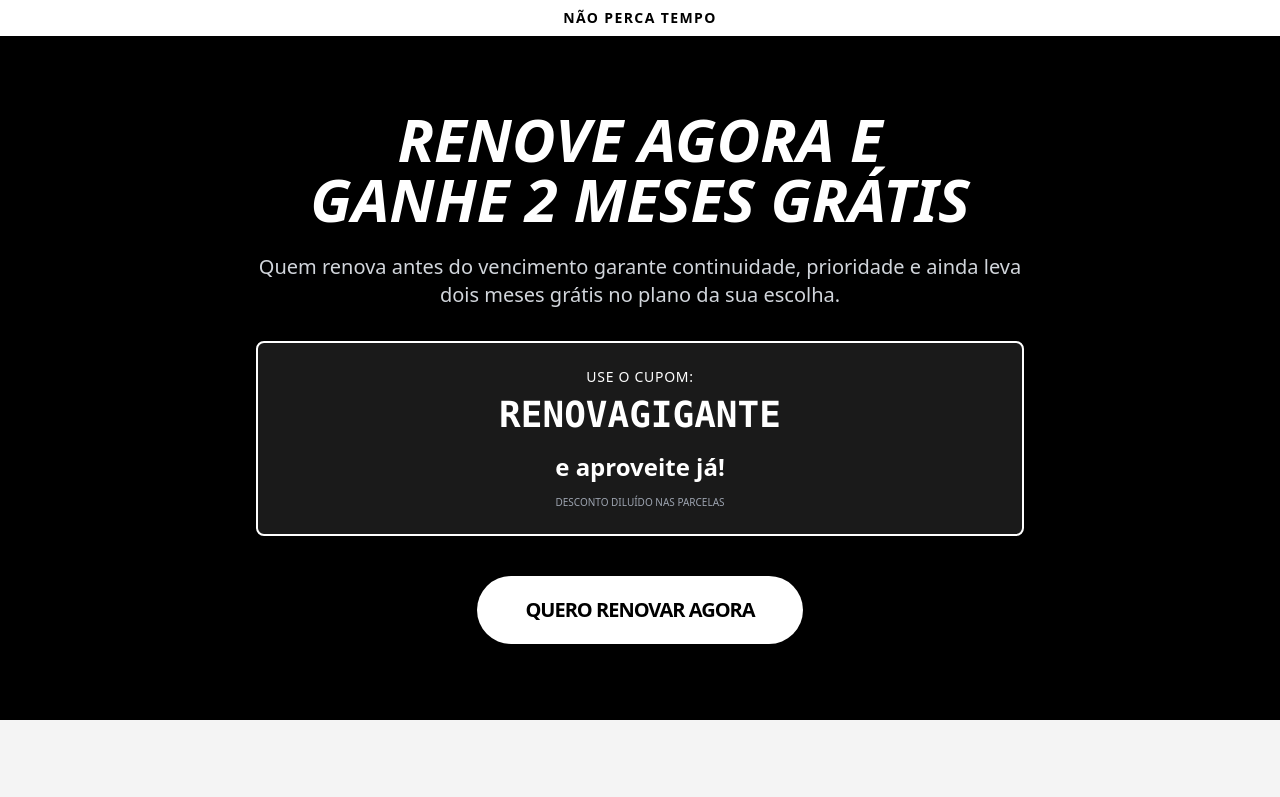
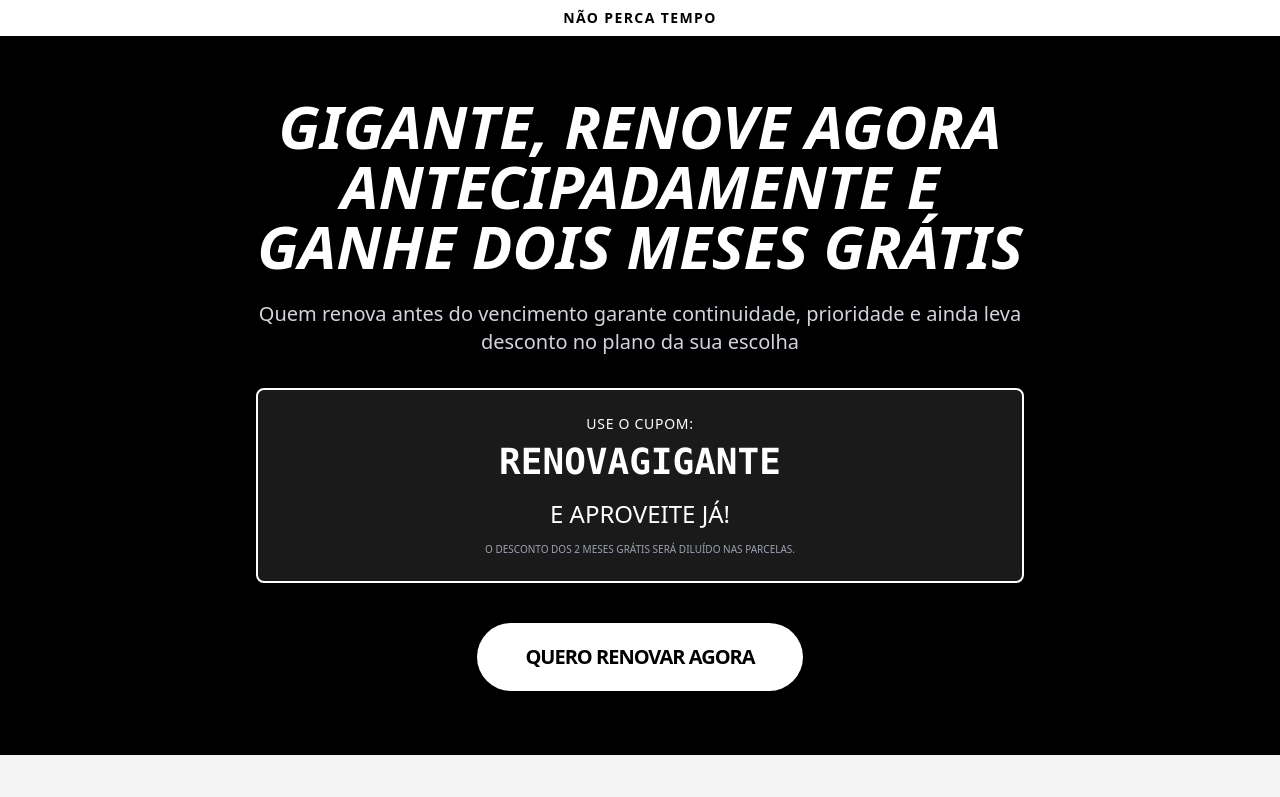
Before and after one commit to Feng-Brasil/lp-renova-o-antecipada-vasco, a Next.js app: page / in a window 1280 px wide. Shown: the top 797 px of the page. Built offline with nearby package versions, Linux system fonts and the light colour scheme.

Commit message:
fix: No título do primeiro scroll, usar a frase: 'Gigan...

```diff
--- a/app/page.tsx
+++ b/app/page.tsx
@@ -10,12 +10,11 @@ export default function Home() {
 
         <div className="max-w-3xl mx-auto mt-8">
           <h1 className="text-4xl md:text-6xl font-black mb-6 leading-tight uppercase italic">
-            Renove agora e <br/>
-            <span className="text-[#FFFFFF]">ganhe 2 meses grátis</span>
+            Gigante, renove agora antecipadamente e ganhe dois meses grátis
           </h1>
 
           <p className="text-lg md:text-xl mb-8 text-gray-300 font-medium">
-            Quem renova antes do vencimento garante continuidade, prioridade e ainda leva dois meses grátis no plano da sua escolha.
+            Quem renova antes do vencimento garante continuidade, prioridade e ainda leva desconto no plano da sua escolha
           </p>
 
           <div className="bg-[#1A1A1A] border-2 border-[#FFFFFF] rounded-lg p-6 mb-10 transform hover:scale-105 transition-transform">
@@ -23,10 +22,10 @@ export default function Home() {
             <div className="text-3xl md:text-4xl font-mono font-bold text-[#FFFFFF] mb-4">
               RENOVAGIGANTE
             </div>
-            <div className="flex items-center justify-center gap-2 text-xl md:text-2xl font-bold">
-              <span>e aproveite já!</span>
+            <div className="flex items-center justify-center gap-2 text-xl md:text-2xl font-normal">
+              <span>E APROVEITE JÁ!</span>
             </div>
-            <p className="text-[10px] mt-3 text-gray-400 uppercase">Desconto diluído nas parcelas</p>
+            <p className="text-[10px] mt-3 text-gray-400 uppercase">O desconto dos 2 meses grátis será diluído nas parcelas.</p>
           </div>
 
           <a
```
